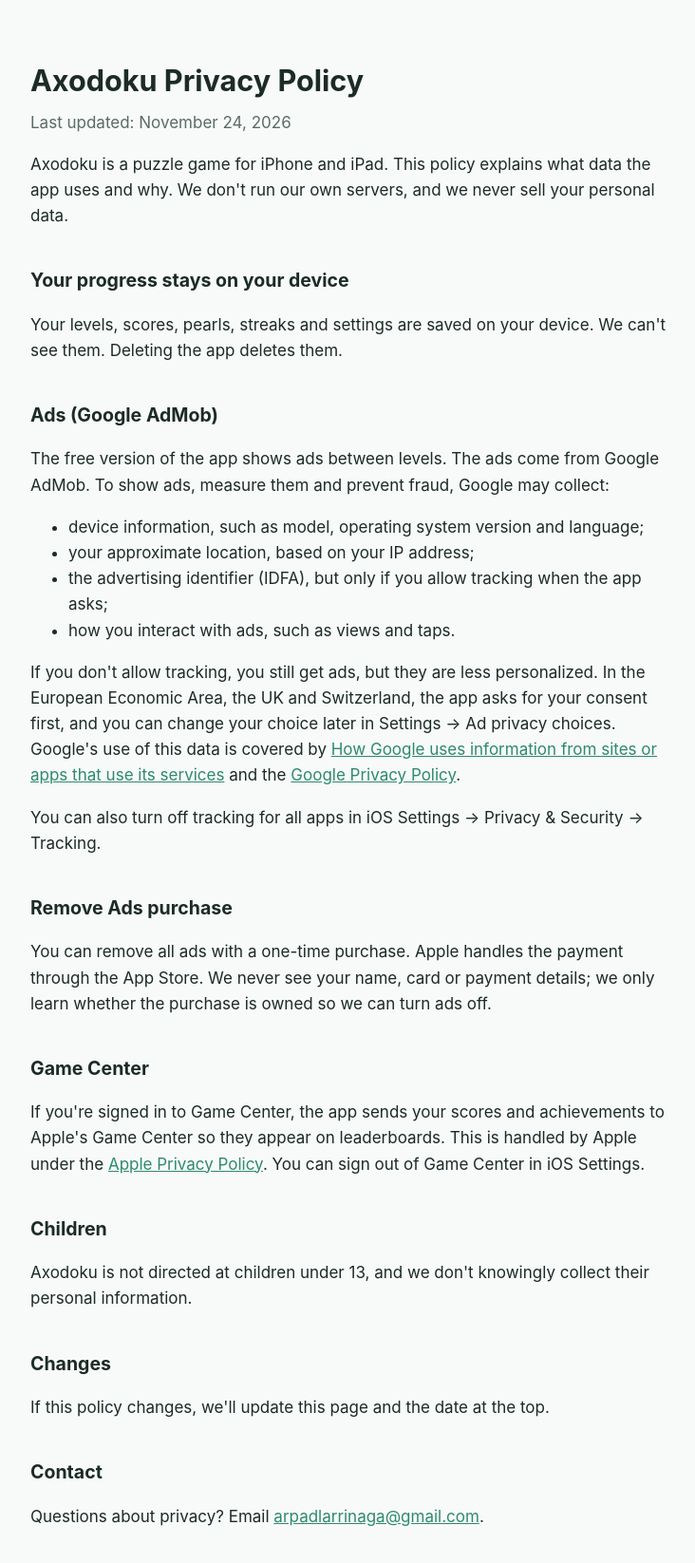
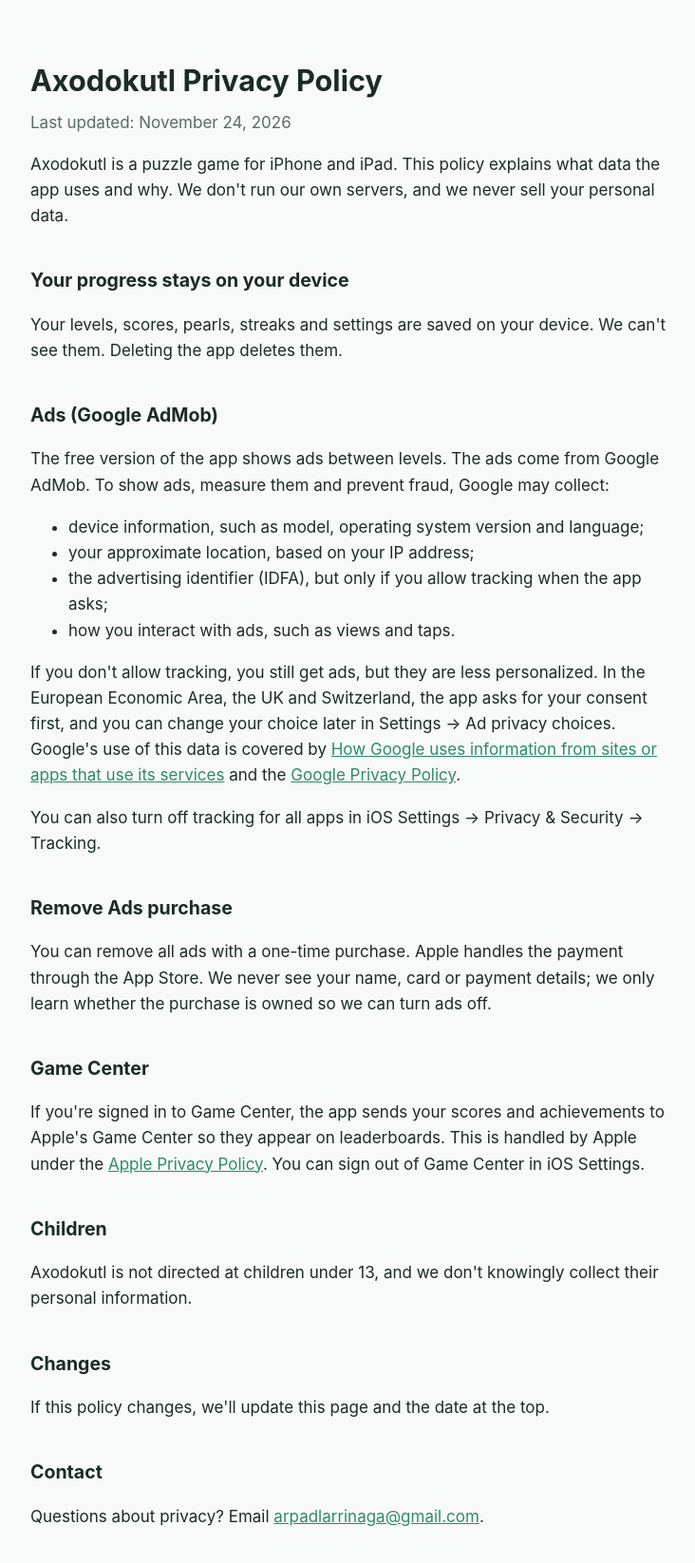
Before and after one commit to arpad-la/lotllogic, a plain HTML site: page privacy.html in a window 1280 px wide. Shown: the whole page at 95% size, without its empty margins (268-1000 px from the left). Drawn offline with Linux system fonts and the light colour scheme.

Commit message:
Back to Axodokutl

```diff
--- a/privacy.html
+++ b/privacy.html
@@ -3,7 +3,7 @@
 <head>
 <meta charset="utf-8">
 <meta name="viewport" content="width=device-width, initial-scale=1">
-<title>Axodoku Privacy Policy</title>
+<title>Axodokutl Privacy Policy</title>
 <style>
   :root { --bg: #f7faf8; --fg: #1d2b26; --muted: #5b6b65; --accent: #2f8a6b; }
   @media (prefers-color-scheme: dark) { :root { --bg: #111816; --fg: #e4ece8; --muted: #9aaba4; --accent: #6cc7a3; } }
@@ -17,10 +17,10 @@
 </head>
 <body>
 <main>
-<h1>Axodoku Privacy Policy</h1>
+<h1>Axodokutl Privacy Policy</h1>
 <p class="updated">Last updated: November 24, 2026</p>
 
-<p>Axodoku is a puzzle game for iPhone and iPad. This policy explains what data the app uses and why. We don't run our own servers, and we never sell your personal data.</p>
+<p>Axodokutl is a puzzle game for iPhone and iPad. This policy explains what data the app uses and why. We don't run our own servers, and we never sell your personal data.</p>
 
 <h2>Your progress stays on your device</h2>
 <p>Your levels, scores, pearls, streaks and settings are saved on your device. We can't see them. Deleting the app deletes them.</p>
@@ -43,7 +43,7 @@
 <p>If you're signed in to Game Center, the app sends your scores and achievements to Apple's Game Center so they appear on leaderboards. This is handled by Apple under the <a href="https://www.apple.com/legal/privacy/">Apple Privacy Policy</a>. You can sign out of Game Center in iOS Settings.</p>
 
 <h2>Children</h2>
-<p>Axodoku is not directed at children under 13, and we don't knowingly collect their personal information.</p>
+<p>Axodokutl is not directed at children under 13, and we don't knowingly collect their personal information.</p>
 
 <h2>Changes</h2>
 <p>If this policy changes, we'll update this page and the date at the top.</p>
```
Also changed, not shown: support.html (+3 -3 lines).
